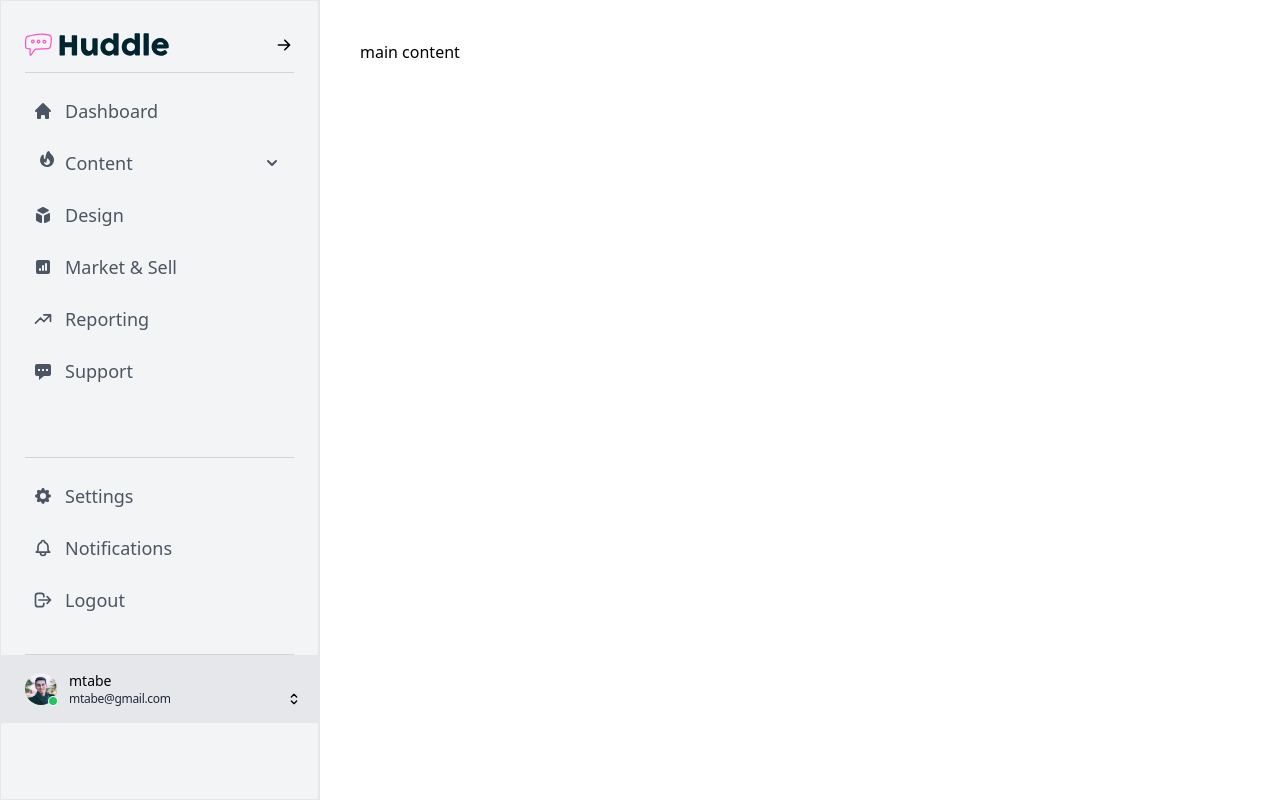
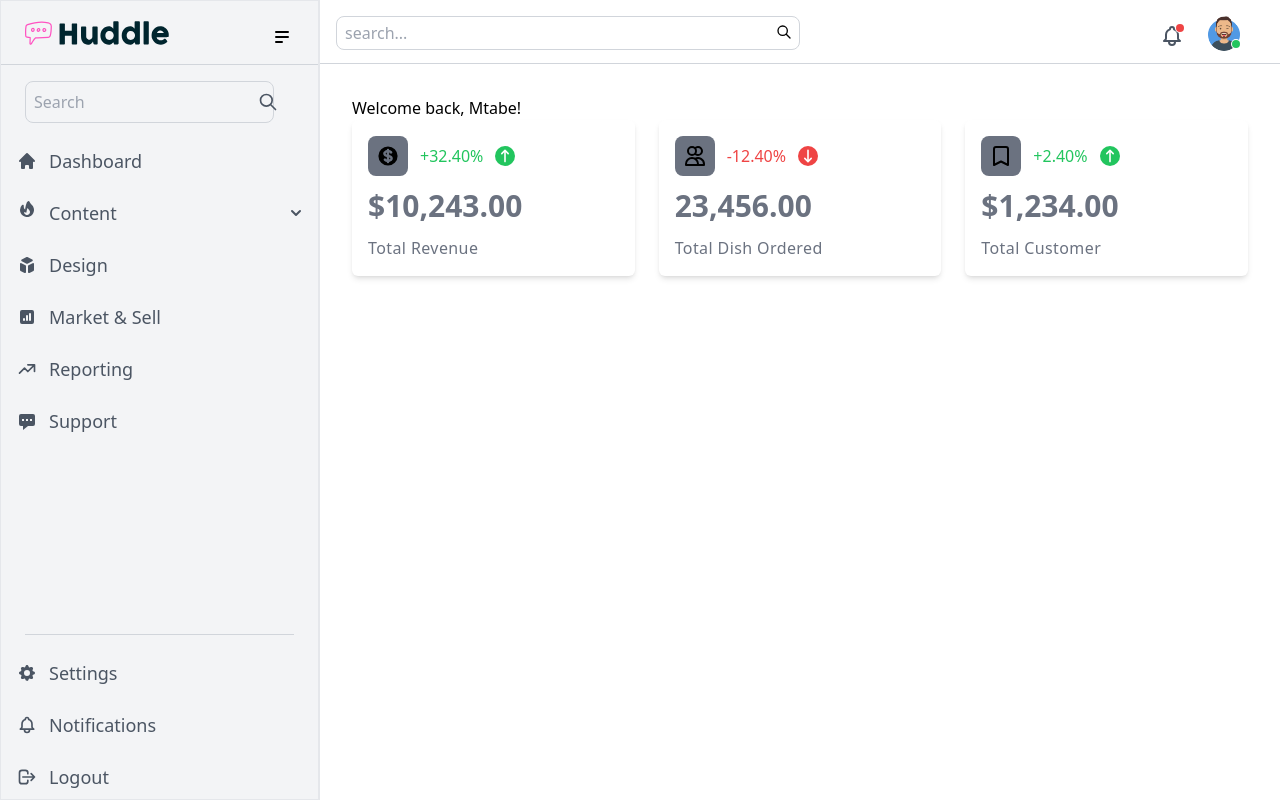
Before and after one commit to watabelabs/tailwind-dashboard, a React (Vite) app: page / in a window 1280 px wide. Built offline with nearby package versions, Linux system fonts and the light colour scheme.

Commit message:
fix: clean-up app component

```diff
--- a/src/components/App.tsx
+++ b/src/components/App.tsx
@@ -1,9 +1,7 @@
 import { Transition } from "@headlessui/react";
 import { useState } from "react";
-
+import ToolBar from "./ToolBar";
 import {
-  HiArrowLeft,
-  HiArrowRight,
   HiChartSquareBar,
   HiChatAlt,
   HiChevronDown,
@@ -13,9 +11,12 @@ import {
   HiHome,
   HiOutlineBell,
   HiOutlineLogout,
-  HiOutlineSelector,
   HiOutlineTrendingUp,
+  HiMenuAlt2,
+  HiOutlineSearch,
+  HiX,
 } from "react-icons/hi";
+import StatsCard from "./ui/StatsCard";
 
 const App = () => {
   const [isSidebarOpen, setSidebarOpen] = useState(true);
@@ -36,14 +37,19 @@ const App = () => {
   return (
     <div className="flex justify-center w-full min-h-screen">
       <div
-        className={`w-80 ${sidebarTransitionStyles} border border-r-2 inset-1 sm:block flex flex-col justify-between bg-gray-100  border-gray-200"`}
+        className={`${isSidebarOpen ? "w-80" : "w-0"} ${sidebarTransitionStyles} border border-r-2 inset-1 sm:block flex flex-col justify-between bg-gray-100 border-gray-200`}
       >
+        <div
+          className={`${isSidebarOpen ? "flex flex-col justify-between h-full" : "hidden"}`}
+        >
+          {/* top section starts */}
           <div>
-          <div className="px-6 pt-8">
+            <div className="px-6 py-4 h-16 border-b border-gray-300">
               <div className="flex items-center justify-between">
                 <a href="#" className="rounded flex">
                   <img
                     src="/images/logo.svg"
+                    alt="Logo"
                     style={{ objectFit: "contain" }}
                     width={"60%"}
                     height={"60%"}
@@ -51,35 +57,38 @@ const App = () => {
                 </a>
                 <button
                   onClick={toggleSidebar}
-                className="flex item-center justify-center p-0.5 rounded "
+                  className="flex item-center mt-2 justify-center p-0.5 rounded "
                 >
-                {isSidebarOpen ? <HiArrowRight /> : <HiArrowLeft />}
+                  <HiMenuAlt2 className="h-5 w-5" />
                 </button>
               </div>
             </div>
 
-          <div className="px-6 pt-4">
-            <hr className="border-gray-300" />
+            <div>
+              <div className="flex items-center space-x-2 px-6 py-4 relative">
+                <input
+                  type="text"
+                  placeholder="Search"
+                  className="border border-gray-300 bg-gray-100 rounded-lg p-2  focus:outline-none"
+                />
+                <HiOutlineSearch className="h-5 w-5 absolute right-10 text-gray-600" />
               </div>
-
-          <div className="px-6 pt-4">
               <ul className="flex flex-col space-y-2">
                 <li className="text-gray-600 relative hover:text-black transition-colors duration-300">
-                <div className="inset-y-0 left-0 pl-2 flex items-center absolute pointer-events-none">
+                  <div className="inset-y-0 left-0 pl-4 flex items-center absolute pointer-events-none">
                     <HiHome className="h-5 w-5" />
                   </div>
-                <a className="rounded text-lg inline-block w-full pl-10 pr-4 py-2 hover:bg-gray-200 transition-all duration-300">
+                  <a className="rounded text-lg inline-block w-full pl-12 pr-4 py-2 hover:bg-gray-200">
                     Dashboard
                   </a>
                 </li>
-
                 <li className="text-gray-600 relative hover:text-black transition-colors duration-300">
                   <div
                     onClick={toggleContent}
                     className="flex justify-between items-center cursor-pointer"
                   >
-                  <a className="rounded text-lg inline-block w-full pl-10 pr-4 py-2 hover:bg-gray-200 transition-all duration-300">
-                    <HiFire className="h-5 w-5 absolute left-3" /> Content
+                    <a className="rounded text-lg inline-block w-full pl-12 pr-4 py-2 hover:bg-gray-200 transition-all duration-300">
+                      <HiFire className="h-5 w-5 absolute left-4" /> Content
                     </a>
                     <HiChevronDown
                       className={`h-5 w-5 absolute right-3 transition-transform duration-300 ${isContentOpen ? "rotate-180" : ""}`}
@@ -114,97 +123,89 @@ const App = () => {
                 </li>
 
                 <li className="text-gray-600 relative hover:text-black transition-colors duration-300">
-                <div className="inset-y-0 left-0 pl-2 flex items-center absolute pointer-events-none">
+                  <div className="inset-y-0 left-0 pl-4 flex items-center absolute pointer-events-none">
                     <HiCube className="h-5 w-5" />
                   </div>
-                <a className="rounded text-lg inline-block w-full pl-10 pr-4 py-2 hover:bg-gray-200 transition-all duration-300">
+                  <a className="rounded text-lg inline-block w-full pl-12 pr-4 py-2 hover:bg-gray-200">
                     Design
                   </a>
                 </li>
                 <li className="text-gray-600 relative hover:text-black transition-colors duration-300">
-                <div className="inset-y-0 left-0 pl-2 flex items-center absolute pointer-events-none">
+                  <div className="inset-y-0 left-0 pl-4 flex items-center absolute pointer-events-none">
                     <HiChartSquareBar className="h-5 w-5" />
                   </div>
-                <a className="rounded text-lg inline-block w-full pl-10 pr-4 py-2 hover:bg-gray-200 transition-all duration-300">
+                  <a className="rounded text-lg inline-block w-full pl-12 pr-4 py-2 hover:bg-gray-200">
                     Market & Sell
                   </a>
                 </li>
                 <li className="text-gray-600 relative hover:text-black transition-colors duration-300">
-                <div className="inset-y-0 left-0 pl-2 flex items-center absolute pointer-events-none">
+                  <div className="inset-y-0 left-0 pl-4 flex items-center absolute pointer-events-none">
                     <HiOutlineTrendingUp className="h-5 w-5" />
                   </div>
-                <a className="rounded text-lg inline-block w-full pl-10 pr-4 py-2 hover:bg-gray-200 transition-all duration-300">
+                  <a className="rounded text-lg inline-block w-full pl-12 pr-4 py-2 hover:bg-gray-200">
                     Reporting
                   </a>
                 </li>
                 <li className="text-gray-600 relative hover:text-black transition-colors duration-300">
-                <div className="inset-y-0 left-0 pl-2 flex items-center absolute pointer-events-none">
+                  <div className="inset-y-0 left-0 pl-4 flex items-center absolute pointer-events-none">
                     <HiChatAlt className="h-5 w-5" />
                   </div>
-                <a className="rounded text-lg inline-block w-full pl-10 pr-4 py-2 hover:bg-gray-200 transition-all duration-300">
+                  <a className="rounded text-lg inline-block w-full pl-12 pr-4 py-2 hover:bg-gray-200">
                     Support
                   </a>
                 </li>
               </ul>
             </div>
+          </div>
+          {/* top section ends */}
 
-          <div className="px-6 pt-8"></div>
-          <div className="px-6 pt-8">
+          {/* bottom section starts */}
+          <div>
+            <div className="px-6 py-4">
               <hr className="border-gray-300" />
             </div>
-
-          <div className="px-6 pt-4">
             <ul className="flex flex-col space-y-2">
               <li className="text-gray-600 relative hover:text-black">
-                <div className="inset-y-0 left-0 pl-2 flex items-center absolute pointer-events-none">
+                <div className="inset-y-0 left-0 pl-4 flex items-center absolute pointer-events-none">
                   <HiCog className="h-5 w-5" />
                 </div>
-                <a className="rounded text-lg inline-block w-full pl-10 pr-4 py-2 hover:bg-gray-200">
+                <a className="rounded text-lg inline-block w-full pl-12 pr-4 py-2 hover:bg-gray-200">
                   Settings
                 </a>
               </li>
               <li className="text-gray-600 relative hover:text-black">
-                <div className="inset-y-0 left-0 pl-2 flex items-center absolute pointer-events-none">
+                <div className="inset-y-0 left-0 pl-4 flex items-center absolute pointer-events-none">
                   <HiOutlineBell className="h-5 w-5" />
                 </div>
-                <a className="rounded text-lg inline-block w-full pl-10 pr-4 py-2 hover:bg-gray-200">
+                <a className="rounded text-lg inline-block w-full pl-12 pr-4 py-2 hover:bg-gray-200">
                   Notifications
                 </a>
               </li>
               <li className="text-gray-600 relative hover:text-black">
-                <div className="inset-y-0 left-0 pl-2 flex items-center absolute pointer-events-none">
+                <div className="inset-y-0 left-0 pl-4 flex items-center absolute pointer-events-none">
                   <HiOutlineLogout className="h-5 w-5" />
                 </div>
-                <a className="rounded text-lg inline-block w-full pl-10 pr-4 py-2 hover:bg-gray-200">
+                <a className="rounded text-lg inline-block w-full pl-12 pr-4 py-2 hover:bg-gray-200">
                   Logout
                 </a>
               </li>
             </ul>
           </div>
-
-          <div className="px-6 pt-8">
-            <hr className="border-gray-300" />
+          {/* bottom section ends */}
         </div>
       </div>
 
-        <div className="pl-6 pr-4 py-4 bg-gray-200 flex items-stretch justify-between">
-          <div className="flex items-center">
-            <div className="relative w-8 h-8 rounded-full before:absolute before:w-2 before:h-2 before:bg-green-500 before:rounded-full before:right-0 before:bottom-0 before:ring-1 before:ring-white">
-              <img className="rounded-full" src="/images/user_img.png" alt="" />
-            </div>
-            <div className="flex flex-col pl-3">
-              <div className="text-sm text-black">mtabe</div>
-              <span className="text-xs text-gray-800 font-light tracking-tight">
-                mtabe@gmail.com
-              </span>
+      {/* Main Content */}
+      <div
+        className={`flex-auto transition-width duration-500 ${isSidebarOpen ? "" : "w-full"}`}
+      >
+        <ToolBar isSidebarOpen={isSidebarOpen} toggleSidebar={toggleSidebar} />
+        <div className="p-8">
+          <h1>Welcome back, Mtabe!</h1>
+          <StatsCard />
         </div>
       </div>
-          <button className="self-end text-black rounded focus:outline-none focus:ring-1 focus:ring-gray-500 focus:text-white">
-            <HiOutlineSelector />
-          </button>
-        </div>
-      </div>
-      <div className="p-10 flex-auto">main content</div>
+      {/* Main Content Ends */}
     </div>
   );
 };
```
Lines whose indentation alone changed are shown as unchanged.
